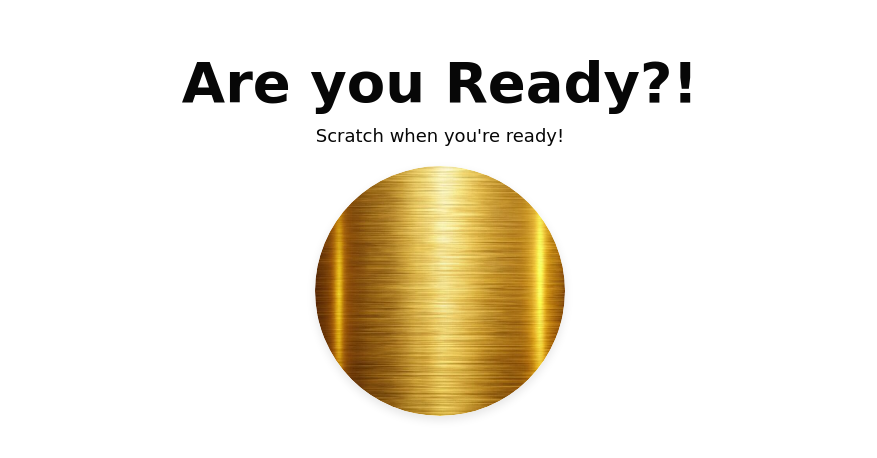
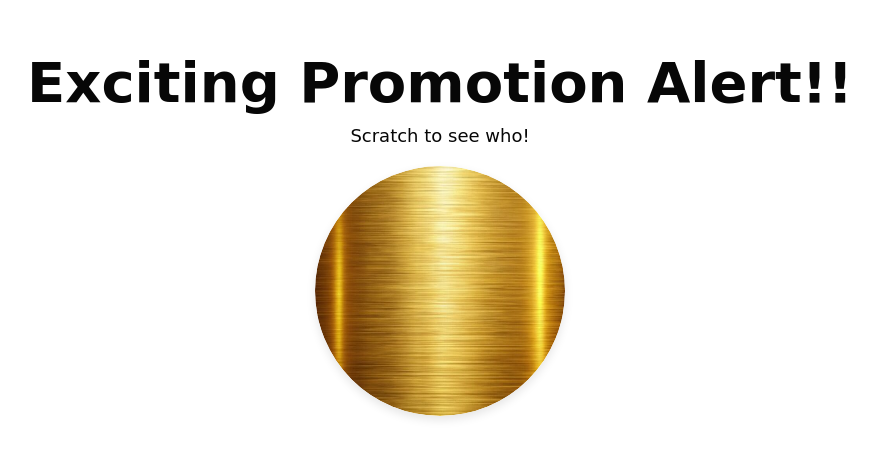
Before and after one commit to jonserr108/Scratch-Card, a plain HTML site: page index.html in a window 1280 px wide. Shown: the part 186-644 px from the top of the page, without its empty margins (200-1077 px from the left). Drawn offline with Linux system fonts and the light colour scheme; a web font is replaced by a local one.

Commit message:
Add files via upload

```diff
--- a/index.html
+++ b/index.html
@@ -12,12 +12,12 @@
   <link rel="stylesheet" href="styles.css">
 </head>
 <body>
-    <h1 class="title">Are you Ready?!</h1>
-    <p class="subtitle">Scratch when you're ready!</p>
+    <h1 class="title">Exciting Promotion Alert!!</h1>
+    <p class="subtitle">Scratch to see who!</p>
   <div class="scratch-card">
     <canvas id="scratchCanvas"></canvas>
     <div class="reveal-message">
-      <h1>Big Sister Elena!</h1>
+      <h1>Big Sister Elena!!</h1>
       <p>June 2025!</p>
     </div>
   </div>
```
